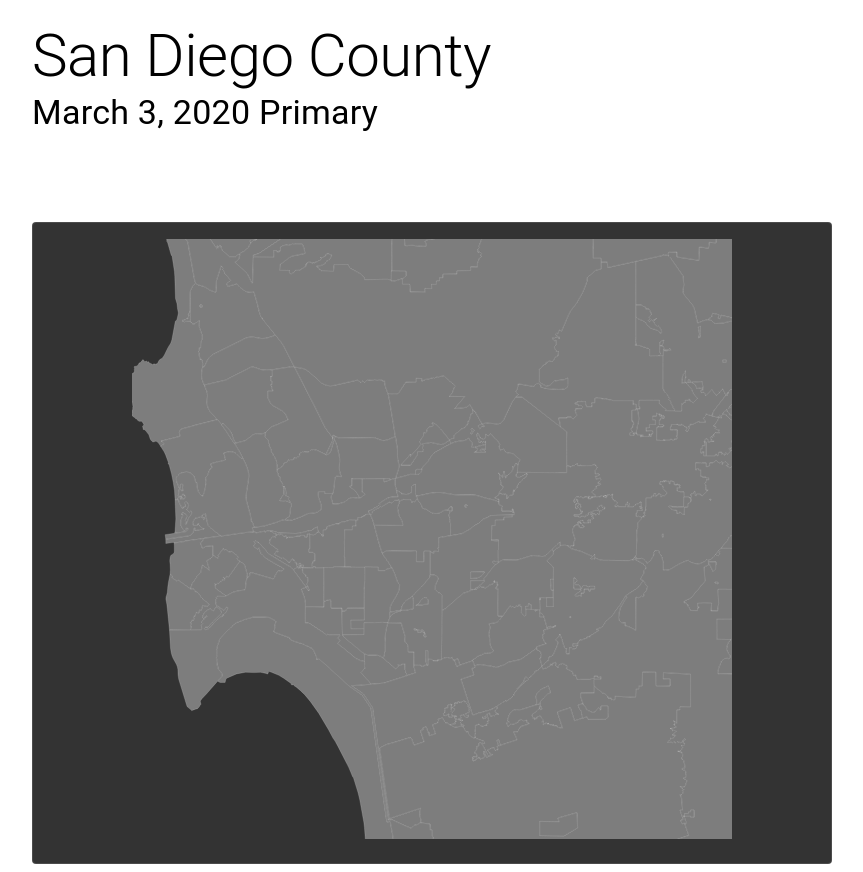
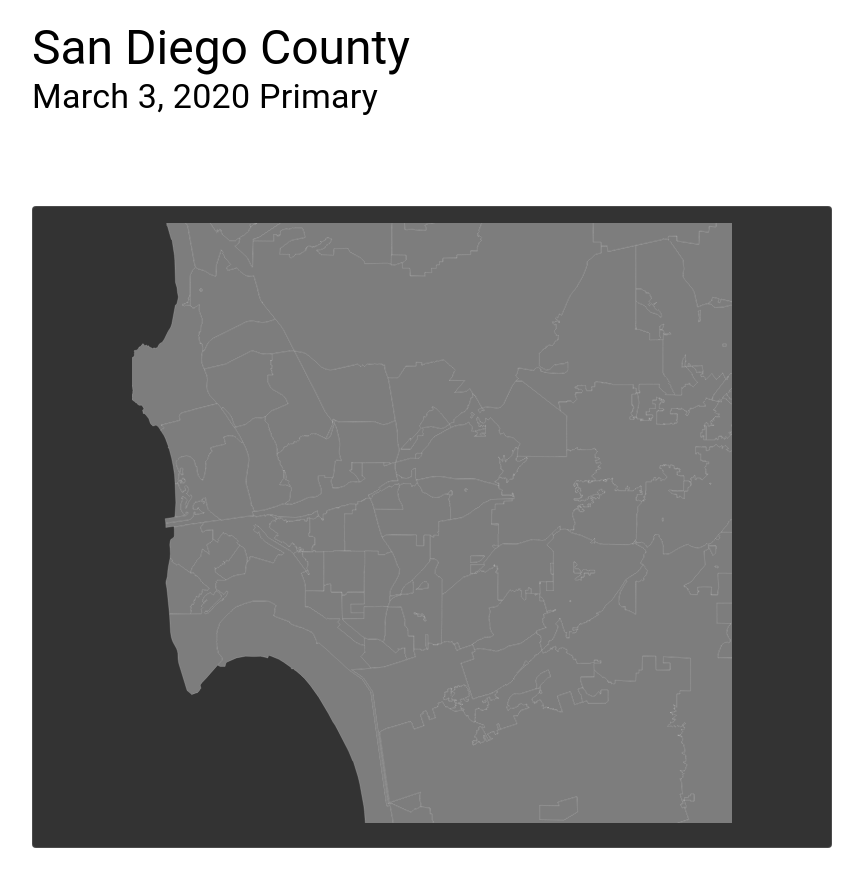
Before and after one commit to petermikitsh/sandiego-2020-primary-results, a React app: page / in a window 1280 px wide. Shown: the whole page, without its empty margins (208-1071 px from the left). Built offline with nearby package versions, Linux system fonts and the light colour scheme; the HTML template or start-up script is replaced by a standard one.

Commit message:
chore(App): pass contest to precinct map

```diff
--- a/src/client/App.tsx
+++ b/src/client/App.tsx
@@ -20,8 +20,11 @@ const DarkMode = createMuiTheme({
 
 const StyledPage = styled.div`
   max-width: 800px;
-  margin: 0 auto;
-  margin-top: 20px;
+  margin: 20px;
+
+  @media (min-width: 840px) {
+    margin: 20px auto;
+  }
 `;
 
 const App = () => {
@@ -40,7 +43,7 @@ const App = () => {
   return (
     <ThemeProvider theme={DarkMode}>
       <StyledPage>
-        <Typography variant="h2" component="h1">
+        <Typography variant="h3" component="h1">
           San Diego County
         </Typography>
         <Typography variant="h4" component="h2">
@@ -71,7 +74,7 @@ const App = () => {
         </FormControl>
         <Card variant="outlined" style={{ backgroundColor: '#333' }}>
           <CardContent>
-            <PrecinctMap />
+            <PrecinctMap contest={currContest} />
           </CardContent>
         </Card>
       </StyledPage>
```
